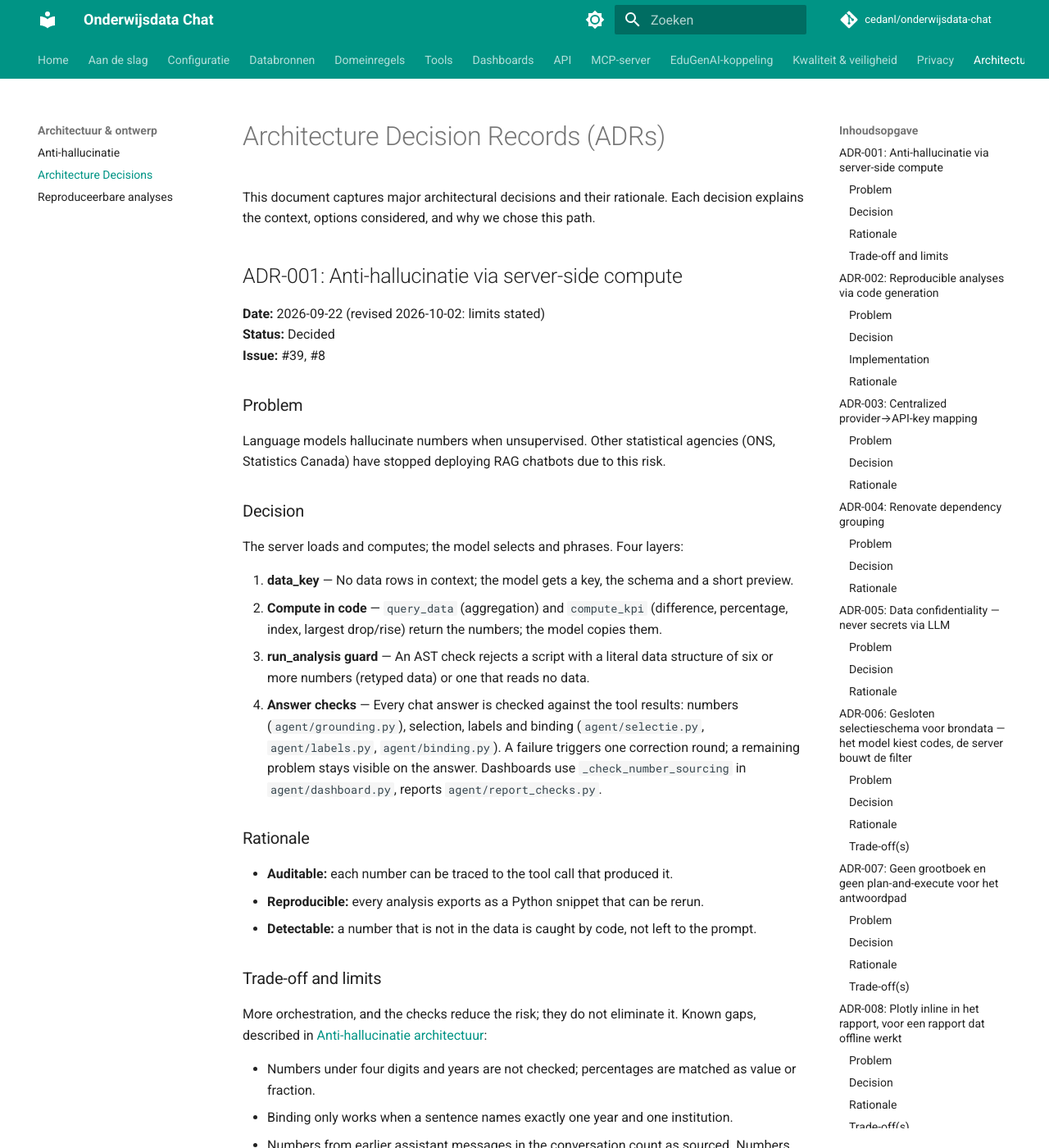
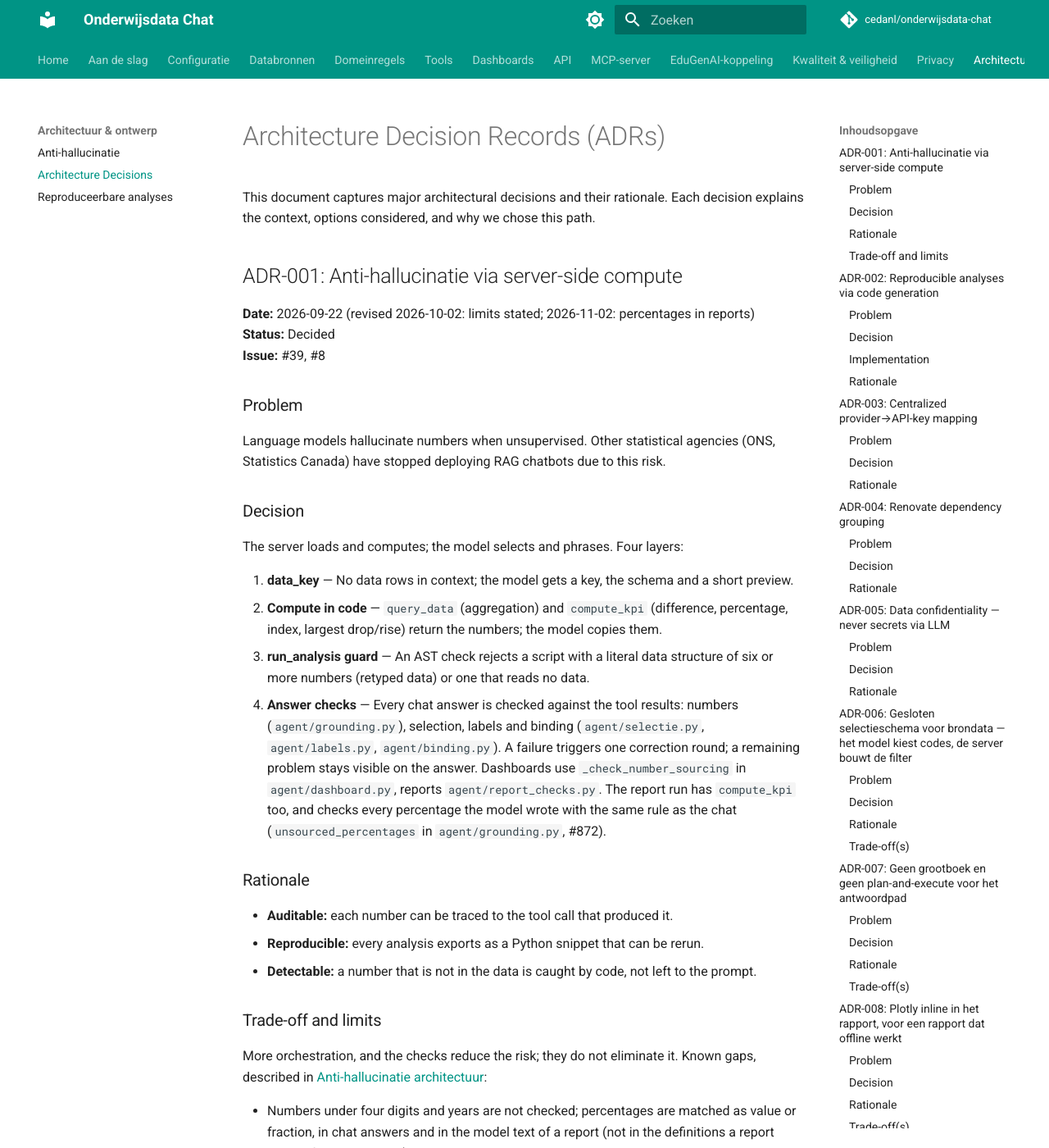
Before and after one commit to cedanl/onderwijsdata-chat, an MkDocs documentation site: the page built from docs/architecture-decisions.md, in a window 1280 px wide and 1400 px high. Shown: the whole window at 82% size. Built offline with MkDocs 1.6.1 and Material for MkDocs 9.7.7, drawn with Linux system fonts in a browser that asks for light colours; comment, search, counter and statistics services are not loaded; some of the changed text lies outside the part shown.

Commit message:
docs(adr): ADR-001 en anti-hallucinatie noemen de percentagetoets in rapporten
ADR-001 zei alleen dat rapporten via agent/report_checks.py lopen. Nu staat
erbij dat de rapportrun compute_kpi heeft en elk percentage van het model met
de chatregel toetst, en welke grenzen die regel houdt: de definities uit de bron
vallen erbuiten, een percentage dat ergens in de data staat telt als gedekt, en
het teken wordt niet gecontroleerd.

Refs surf-internal/npuls/ceda/onderwijsdata-chat#872

Co-Authored-By: Claude Opus 5.5 <noreply@anthropic.com>
Claude-Session: https://claude.ai/code/session_01Q6io2KWCATq3pn1eMFb3h2

```diff
--- a/docs/architecture-decisions.md
+++ b/docs/architecture-decisions.md
@@ -4,7 +4,7 @@ This document captures major architectural decisions and their rationale. Each d
 
 ## ADR-001: Anti-hallucinatie via server-side compute
 
-**Date:** 2026-09-22 (revised 2026-10-02: limits stated)
+**Date:** 2026-09-22 (revised 2026-10-02: limits stated; 2026-11-02: percentages in reports)
 **Status:** Decided
 **Issue:** #39, #8
 
@@ -17,7 +17,7 @@ The server loads and computes; the model selects and phrases. Four layers:
 1. **data_key** — No data rows in context; the model gets a key, the schema and a short preview.
 2. **Compute in code** — `query_data` (aggregation) and `compute_kpi` (difference, percentage, index, largest drop/rise) return the numbers; the model copies them.
 3. **run_analysis guard** — An AST check rejects a script with a literal data structure of six or more numbers (retyped data) or one that reads no data.
-4. **Answer checks** — Every chat answer is checked against the tool results: numbers (`agent/grounding.py`), selection, labels and binding (`agent/selectie.py`, `agent/labels.py`, `agent/binding.py`). A failure triggers one correction round; a remaining problem stays visible on the answer. Dashboards use `_check_number_sourcing` in `agent/dashboard.py`, reports `agent/report_checks.py`.
+4. **Answer checks** — Every chat answer is checked against the tool results: numbers (`agent/grounding.py`), selection, labels and binding (`agent/selectie.py`, `agent/labels.py`, `agent/binding.py`). A failure triggers one correction round; a remaining problem stays visible on the answer. Dashboards use `_check_number_sourcing` in `agent/dashboard.py`, reports `agent/report_checks.py`. The report run has `compute_kpi` too, and checks every percentage the model wrote with the same rule as the chat (`unsourced_percentages` in `agent/grounding.py`, #872).
 
 ### Rationale
 - **Auditable:** each number can be traced to the tool call that produced it.
@@ -27,7 +27,7 @@ The server loads and computes; the model selects and phrases. Four layers:
 ### Trade-off and limits
 More orchestration, and the checks reduce the risk; they do not eliminate it. Known gaps, described in [Anti-hallucinatie architectuur](anti-hallucination-architecture.md#wat-dit-niet-dekt):
 
-- Numbers under four digits and years are not checked; percentages are matched as value or fraction.
+- Numbers under four digits and years are not checked; percentages are matched as value or fraction, in chat answers and in the model text of a report (not in the definitions a report quotes from the source). A percentage that matches some value in the data counts as sourced, whatever that value measures, and its sign is not checked.
 - Binding only works when a sentence names exactly one year and one institution.
 - Numbers from earlier assistant messages in the conversation count as sourced. Numbers the user gave do not (#211): they are a claim to test, not evidence (`agent/controles.py`, `agent/grounding.py`). The assistant turns come from the history the client stores and sends back, so they count as covered without the server having written them; whether the server should write its own turns is open in #784.
 - `run_analysis` executes model-written Python in a separate process (AST check, resource limits, audit hook blocking network, writes and subprocesses; #62). That sandbox limits damage but is not a kernel-level security boundary (#443).
```
Also changed, not shown: docs/anti-hallucination-architecture.md (+1 -1 lines).
